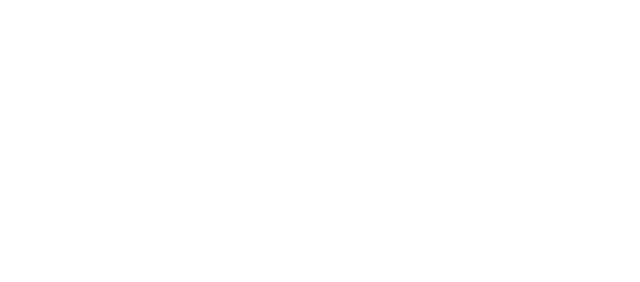
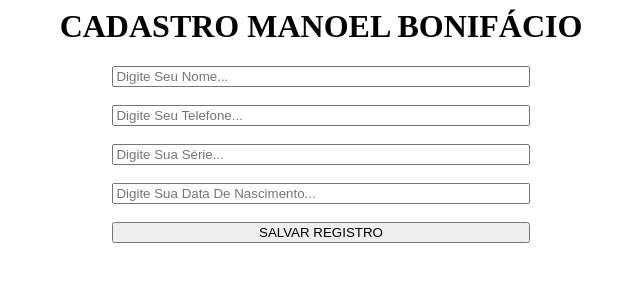
Before and after one commit to joao1234532/hackathon_manoelB, a plain HTML site: page index.html in a window 1280 px wide. Shown: the whole page, without its empty margins (319-959 px from the left). Drawn offline with Linux system fonts and the light colour scheme.

Commit message:
treinando para o hackathon

```diff
--- a/index.html
+++ b/index.html
@@ -1,13 +1,31 @@
+<h1 style="text-align: center;">CADASTRO MANOEL BONIFÁCIO</h1>
 
-<!DOCTYPE html>
-<html lang="pt-br">
-<head>
-    <meta charset="UTF-8">
-    <meta name="viewport" content="width=device-width, initial-scale=1.0">
-    <title>Thiago</title>
+<div style="display: flex; flex-direction: column; align-items: center;">
+  <input id="nome" style="width: 33%; text-transform: capitalize;" placeholder="Digite seu nome...">
+  <br>
+  <input id="telefone" style="width: 33%; text-transform: capitalize;" placeholder="Digite seu telefone...">
+  <br>
+  <input id="serie" style="width: 33%; text-transform: capitalize;" placeholder="Digite sua série...">
+  <br>
+  <input id="dt_nasc" style="width: 33%; text-transform: capitalize;" placeholder="Digite sua data de nascimento...">
+  <br>
+  <button onclick="gerarObj()" style="width: 33%;">SALVAR REGISTRO</button>
+</div>
 
-</head>
-<body>
+<script>
+    function gerarObj(){
+        const nome = document.getElementById('nome').value;
+        const telefone = document.getElementById('telefone').value;
+        const serie = document.getElementById('serie').value;
+        const dt_nasc = document.getElementById('dt_nasc').value;
 
-</body>
-</html>
+        const registro = {
+            nome: nome,
+            telefone: telefone,
+            serie: serie,
+            dt_nasc: dt_nasc,
+        };
+
+        console.log(registro)
+}
+</script>
```
